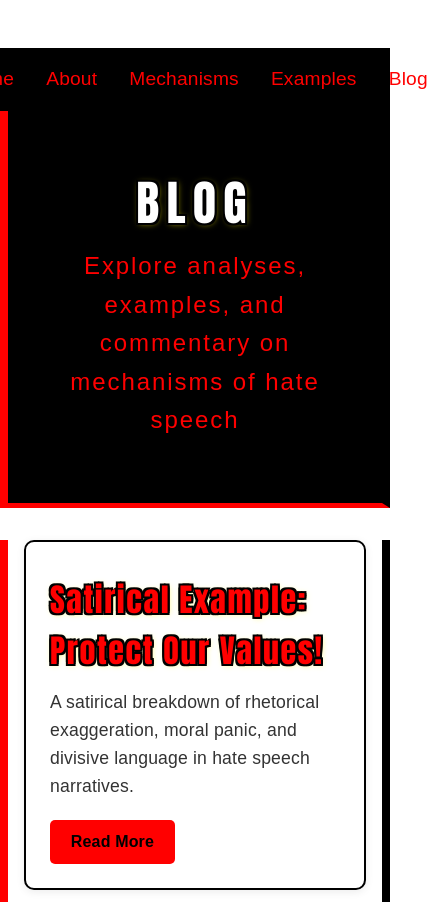
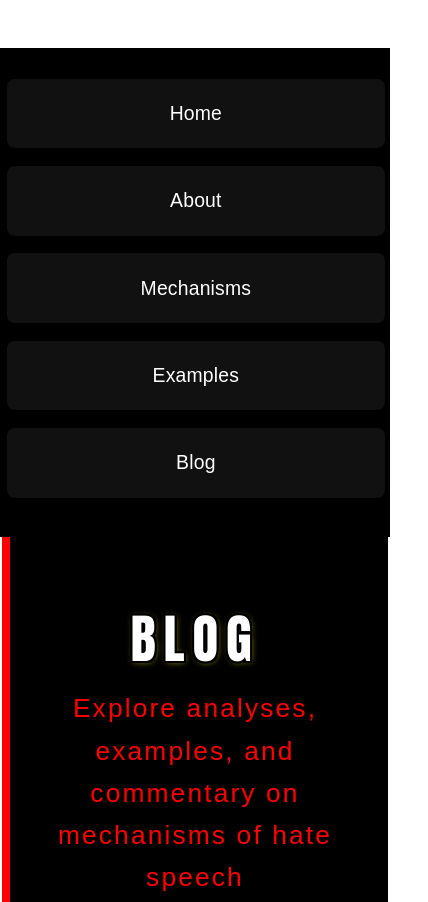
Before and after one commit to secretaryxavier/newmediarte, a plain HTML site: page blog/index.html in a window 390 px wide. Shown: the top 902 px of the page, 428 px wide, since content can reach past the window. Drawn offline with Linux system fonts and the light colour scheme.

Commit message:
Clean up CSS and simplify mobile styles for reliable navigation and example card stacking

```diff
--- a/assets/css/style.css
+++ b/assets/css/style.css
@@ -199,6 +199,100 @@ h1, h2, h3 {
     margin: 2rem auto;
     padding: 2rem;
 }
+
+/* --- ESSENTIAL MOBILE STYLES --- */
+@media (max-width: 700px) {
+    nav ul {
+        display: flex;
+        flex-direction: column;
+        align-items: stretch;
+        gap: 0.5rem;
+        overflow-x: hidden;
+        width: 100vw;
+        max-width: 100vw;
+        padding: 0.5rem 0.2rem;
+        margin-bottom: 0.5rem;
+    }
+    nav ul li {
+        min-width: 44px;
+        margin: 0.25rem 0;
+        width: 100%;
+    }
+    nav a {
+        display: block;
+        padding: 1em 0.7em;
+        font-size: 1.1rem;
+        min-width: 44px;
+        min-height: 44px;
+        border-radius: 8px;
+        background: #111;
+        color: #fff;
+        margin-right: 0.3rem;
+        text-align: center;
+        word-break: break-word;
+        overflow-wrap: anywhere;
+    }
+    .examples-content, .example-container {
+        width: 100vw;
+        max-width: 100vw;
+        overflow-x: hidden;
+        padding: 0.5rem 0.1rem;
+        box-sizing: border-box;
+    }
+    .example-container {
+        flex-direction: column !important;
+        gap: 1.1rem;
+    }
+    .example-item {
+        flex-direction: column !important;
+        align-items: stretch;
+        padding: 1rem 0.3rem;
+        width: 100vw;
+        max-width: 100vw;
+        box-sizing: border-box;
+        margin-bottom: 1rem;
+    }
+    .example-image img, .example-image .placeholder {
+        width: 100% !important;
+        max-width: 100vw;
+        height: auto !important;
+        margin-bottom: 0.7rem;
+        border-radius: 8px;
+    }
+    .example-analysis, .example-item, .example-image, .example-image img, .example-image .placeholder {
+        word-break: break-word;
+        overflow-wrap: anywhere;
+    }
+    .example-analysis {
+        font-size: 1.07rem;
+        padding: 0.3rem 0.1rem;
+    }
+    ul, ol {
+        padding-left: 1.2em;
+        word-break: break-word;
+        overflow-wrap: anywhere;
+    }
+    li {
+        margin-bottom: 0.4em;
+        word-break: break-word;
+        overflow-wrap: anywhere;
+    }
+    p, h1, h2, h3, h4, h5, h6 {
+        word-break: break-word;
+        overflow-wrap: anywhere;
+        font-size: 1.1rem;
+    }
+    body, html {
+        max-width: 100vw;
+        overflow-x: hidden;
+        font-size: 1.1rem;
+    }
+    header, nav, main, footer {
+        padding-left: 0.1rem;
+        padding-right: 0.1rem;
+    }
+}
+
 .example-container {
     display: flex;
     flex-direction: column;
```
